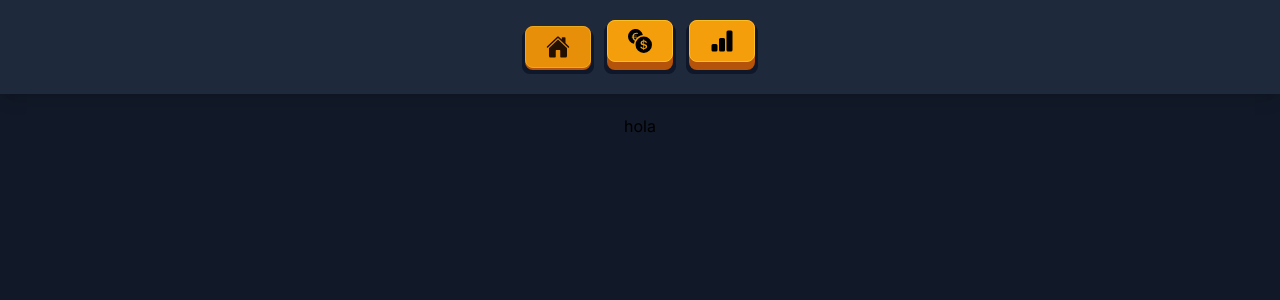
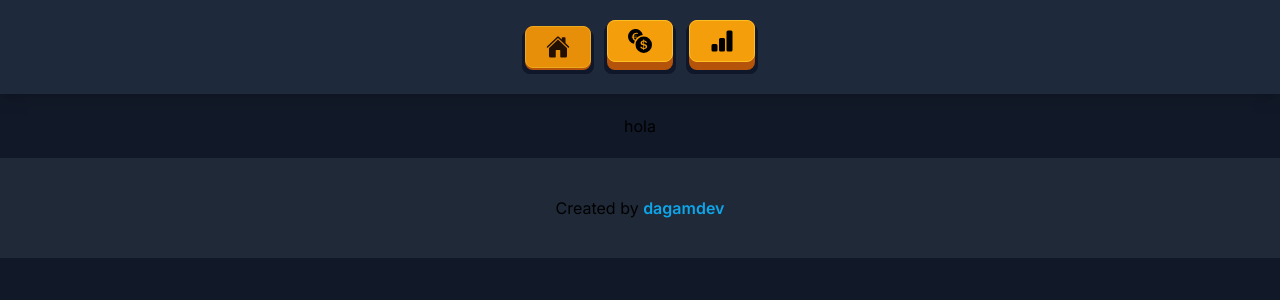
Before and after one commit to dagamdev/rollercoin-tools, a Next.js app: page / in a window 1280 px wide. Shown: the top 300 px of the page. Built offline with nearby package versions, Linux system fonts and the light colour scheme.

Commit message:
add footer

```diff
--- a/src/app/layout.tsx
+++ b/src/app/layout.tsx
@@ -2,6 +2,7 @@ import '../styles/globals.css'
 import type { Metadata } from 'next'
 import { Inter } from 'next/font/google'
 import Header from '@/components/headertools'
+import Footer from '@/components/formtools'
 
 const inter = Inter({ subsets: ['latin'] })
 
@@ -26,6 +27,7 @@ export default function RootLayout ({
         <main className='p-5 flex flex-col items-center'>
           {children}
         </main>
+        <Footer />
       </body>
     </html>
   )
--- /dev/null
+++ b/src/components/form.tsx
@@ -0,0 +1,7 @@
+export default function Footer () {
+  return (
+    <footer className='flex min-h-[100px] items-center justify-center p-4 bg-gray-800'>
+      <p>Created by <strong className='font-semibold text-sky-500'>dagamdev</strong></p>
+    </footer>
+  )
+}
```
